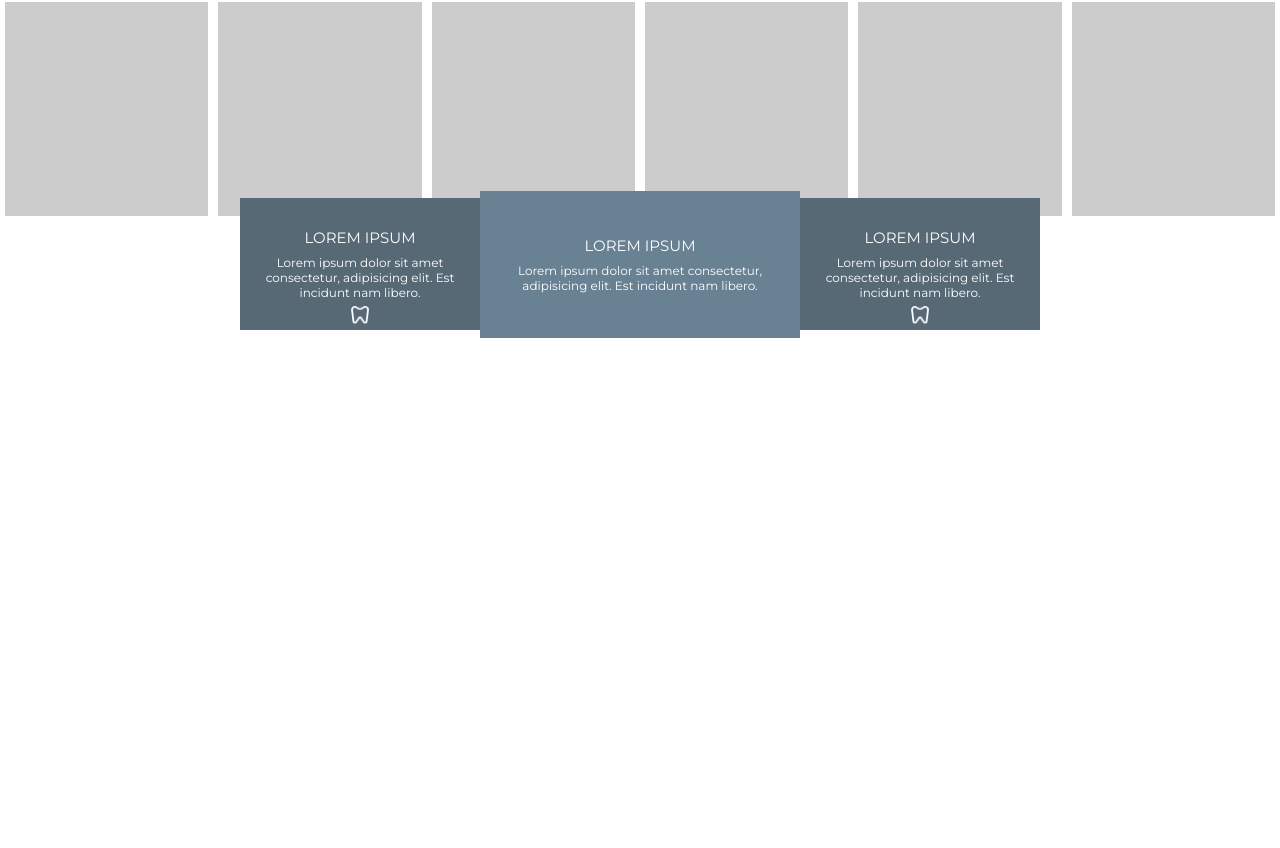
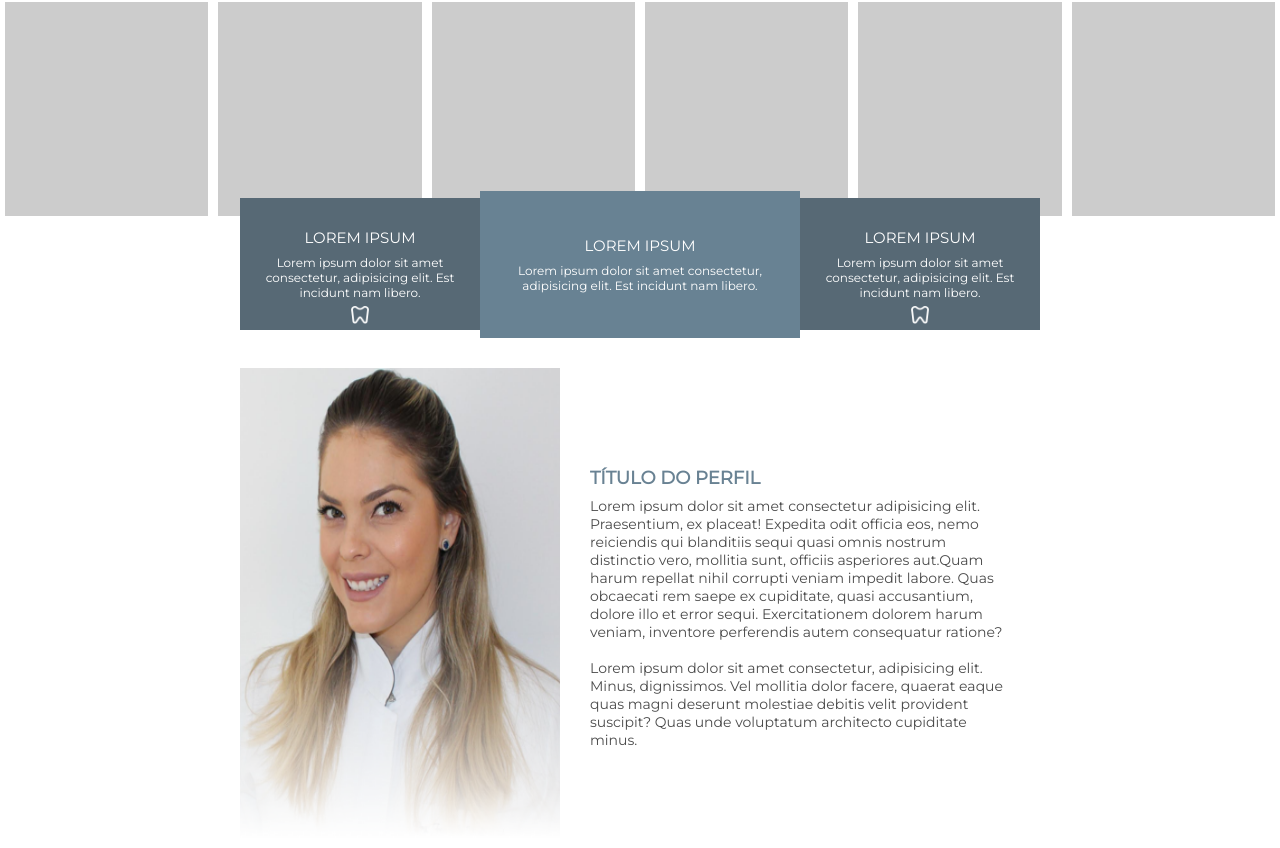
Before and after one commit to joilsonmslopes/dankicode-frontend-project04, a plain HTML site: page index.html in a window 1280 px wide. Shown: the part 306-1154 px from the top of the page. Before the commit the page ends 800 px from the top, so only its background shows below. Drawn offline with Linux system fonts and the light colour scheme.

Commit message:
add section perfil-container

```diff
--- a/css/style.css
+++ b/css/style.css
@@ -110,3 +110,49 @@ section.servicos > .container > .box-servico:nth-of-type(2) {
 	padding: 45px 2%;
 	background-color: #688293;
 }
+
+/* ------------------------------------- */
+
+/* SECTION PERFIL-CONTAINER */
+
+section.perfil-container .container {
+	max-width: 800px;
+}
+
+section.perfil-container .perfil-wrapper {
+	padding-top: 60%;
+	position: relative;
+}
+
+section.perfil-container .perfil-wrapper2 {
+	position: absolute;
+	left: 0;
+	top: 0;
+	display:flex;
+	width: 100%;
+	height: 100%;
+	align-items: center;
+}
+
+section.perfil-container .img-perfil {
+	width: 40%;
+	height: 100%;
+	background-image: url('../imagens/img_perfil.png');
+	background-size: 100% 100%;
+}
+
+section.perfil-container .descricao-perfil {
+	width: 60%;
+	padding: 0 30px;
+}
+
+section.perfil-container .descricao-perfil h2 {
+	color: #698293;
+	font-size: 18px;
+}
+
+section.perfil-container .descricao-perfil p {
+	color: #4b4b4b;
+	font-size: 14px;
+	margin-top: 8px;
+}
--- a/index.html
+++ b/index.html
@@ -85,5 +85,23 @@
         </div><!--container-->
     </section><!--servicos-->
 
+    <section class="perfil-container">
+        <div class="container">
+            <div class="perfil-wrapper">
+                <div class="perfil-wrapper2">
+                    <div class="img-perfil">
+                    </div><!--img-perfil-->
+                    <div class="descricao-perfil">
+                        <h2>TÍTULO DO PERFIL</h2>
+                        <p>
+                            Lorem ipsum dolor sit amet consectetur adipisicing elit. Praesentium, ex placeat! Expedita odit officia eos, nemo reiciendis qui blanditiis sequi quasi omnis nostrum distinctio vero, mollitia sunt, officiis asperiores aut.Quam harum repellat nihil corrupti veniam impedit labore. Quas obcaecati rem saepe ex cupiditate, quasi accusantium, dolore illo et error sequi. Exercitationem dolorem harum veniam, inventore perferendis autem consequatur ratione?
+                            <br><br>
+                            Lorem ipsum dolor sit amet consectetur, adipisicing elit. Minus, dignissimos. Vel mollitia dolor facere, quaerat eaque quas magni deserunt molestiae debitis velit provident suscipit? Quas unde voluptatum architecto cupiditate minus.
+                        </p>
+                    </div><!--descricao-perfil-->
+                </div><!--perfil-wrapper2-->
+            </div><!--perfil-wrapper-->
+        </div><!--container-->
+    </section><!--perfil-container-->
 </body>
 </html>
```
Also changed, not shown: imagens/img_perfil.png (added).
